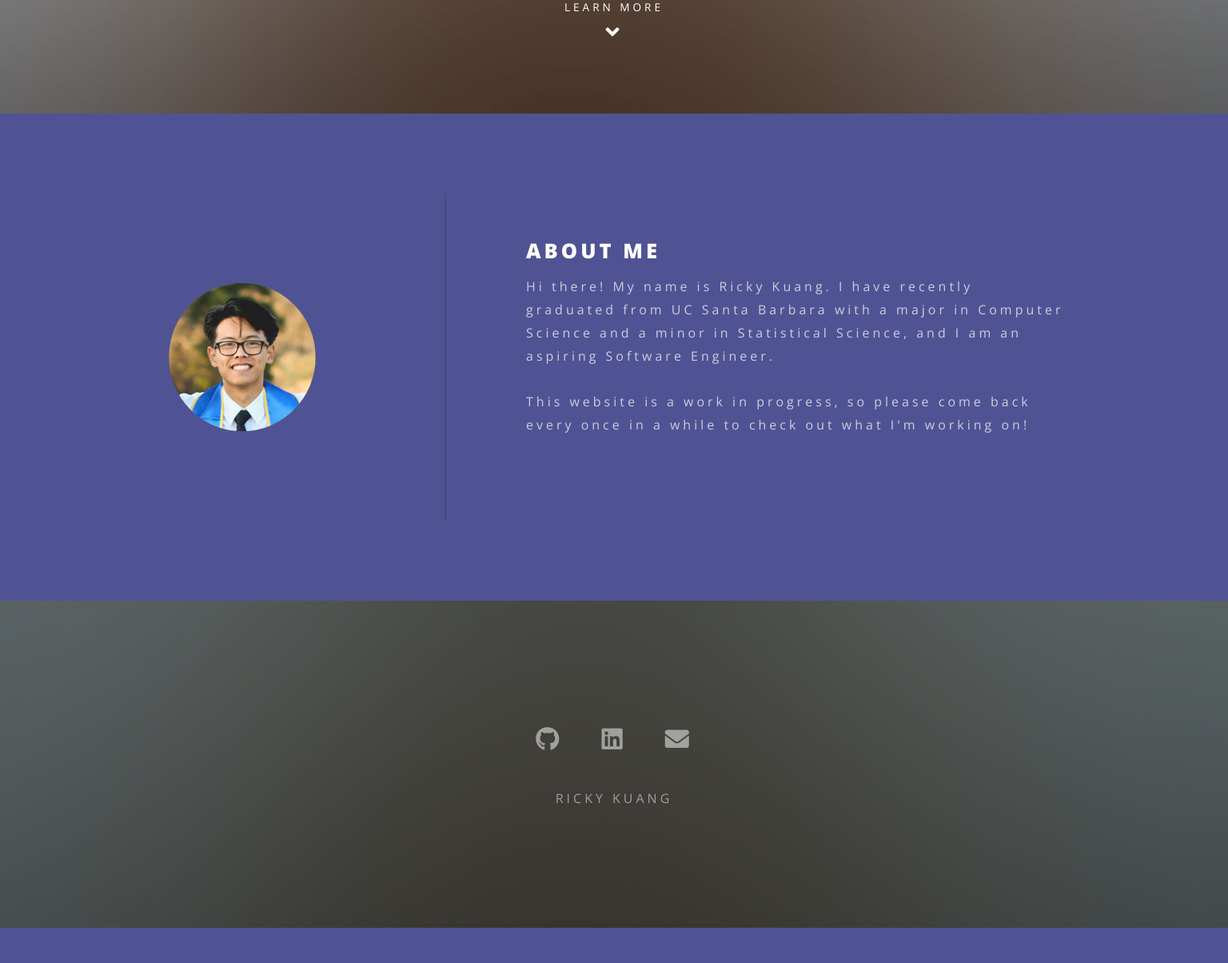
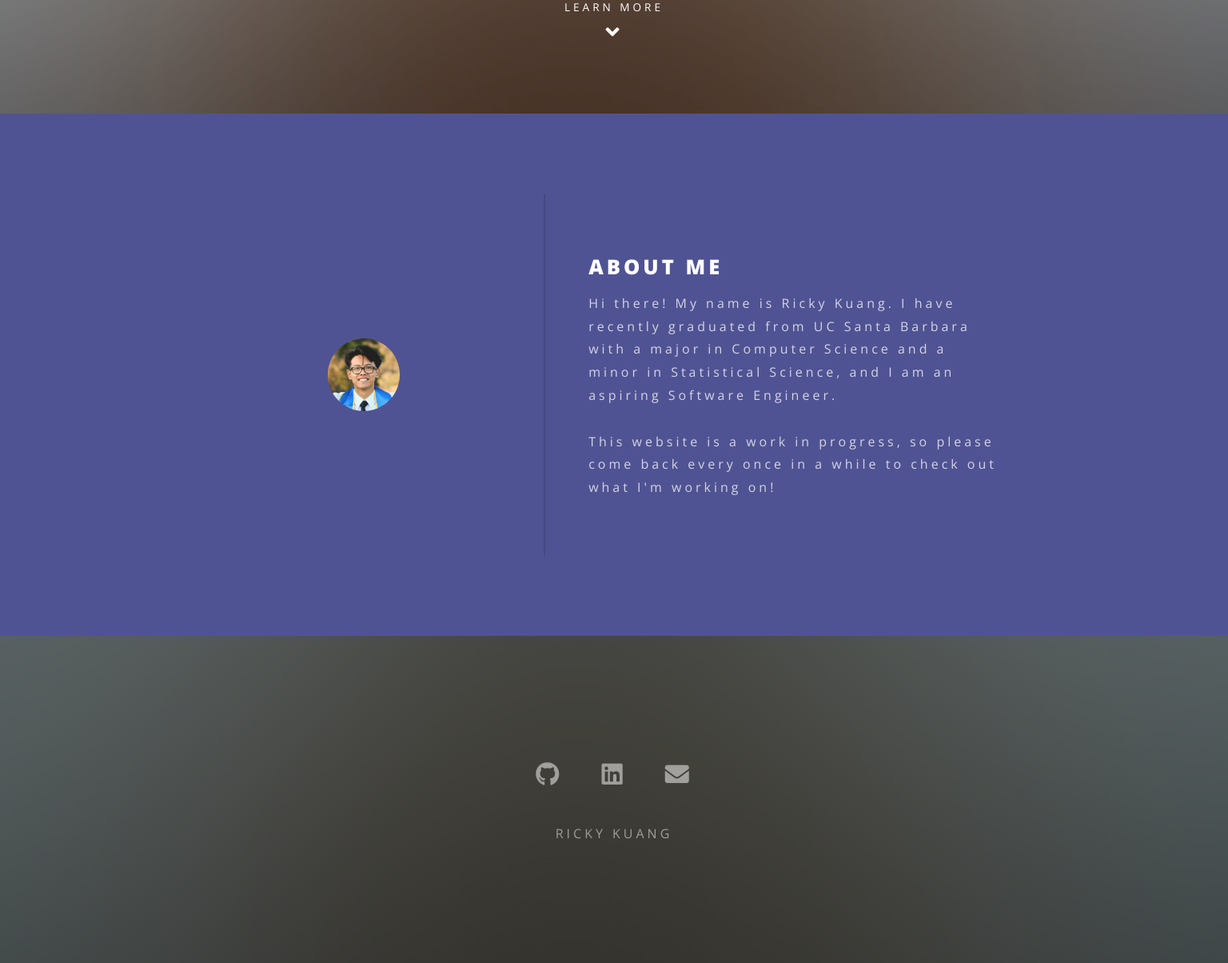
Before and after one commit to rkuang/rkuang.github.io, a Flask app: page / in a window 1536 px wide. Shown: the part 659-1863 px from the top of the page at 80% size. Before the commit the page ends 1819 px from the top, so only its background shows below. Run offline with Flask 2, Linux system fonts and the light colour scheme; some libraries are stand-ins or nearby versions.

Commit message:
responsive design on about me

```diff
--- a/app/static/css/style.css
+++ b/app/static/css/style.css
@@ -105,26 +105,30 @@ body {
 
 
 #about {
-  display: flex;
+  display: block;
   background-color: #505393;
   width: 100%;
-  padding: 100px 100px 100px 150px;
+  padding: 5% 10%;
+  font-size: .8em;
 }
 
   #about .avatar {
-    border-right: solid;
+    border-style: none none solid none;
     border-width: 2px;
-    border-color: rgba(0, 0, 0, 0.125);
-    padding: 50px 100px 50px 0;
+    border-color: rgba(0,0,0, .125);
+    padding-bottom: 5%;
   }
 
     #about .avatar img {
-      scale: 60%;
+      display: block;
+      width: 50%;
+      margin: 0 auto;
+      scale: 30%;
       border-radius: 50%;
     }
 
   #about .summary {
-    padding: 50px 100px;
+    padding: 5% 5%;
   }
 
     #about .summary h1 {
@@ -134,9 +138,10 @@ body {
     }
 
     #about .summary p {
-      color: rgba(255, 255, 255, 0.70);
+      color: rgba(255, 255, 255, 0.75);
       text-transform: none;
       line-height: 1.8em;
+      margin-bottom: 0;
     }
 
 #footer {
@@ -174,7 +179,21 @@ body {
       text-decoration: none;
     }
 
+@media (min-width: 500px) {
+  #about {
+    font-size: .9em;
+  }
+
+  #about .avatar img {
+    width: 200px;
+  }
+}
+
 @media (min-width: 768px) {
+  #about {
+    font-size: 1em;
+  }
+
   .bg-dark {
     background-color: transparent!important;
     /*background-color: rgba(0, 0, 0, 0.25)!important;*/
@@ -184,3 +203,35 @@ body {
     font-size: 2em;
   }
 }
+
+@media (min-width: 1366px) {
+  #about {
+    display: flex;
+    padding: 100px 15%;
+  }
+
+    #about .avatar {
+      border-style: none solid none none;
+      padding: 75px 75px;
+    }
+
+      #about .avatar img {
+        width: 300px;
+      }
+
+    #about .summary {
+      display: block;
+      margin: auto;
+    }
+
+      #about .summary h1 {
+        font-size: 1.60em;
+        font-weight: 800;
+        line-height: 1.75em;
+      }
+
+      #about .summary p {
+        text-transform: none;
+        line-height: 1.8em;
+      }
+}
```
